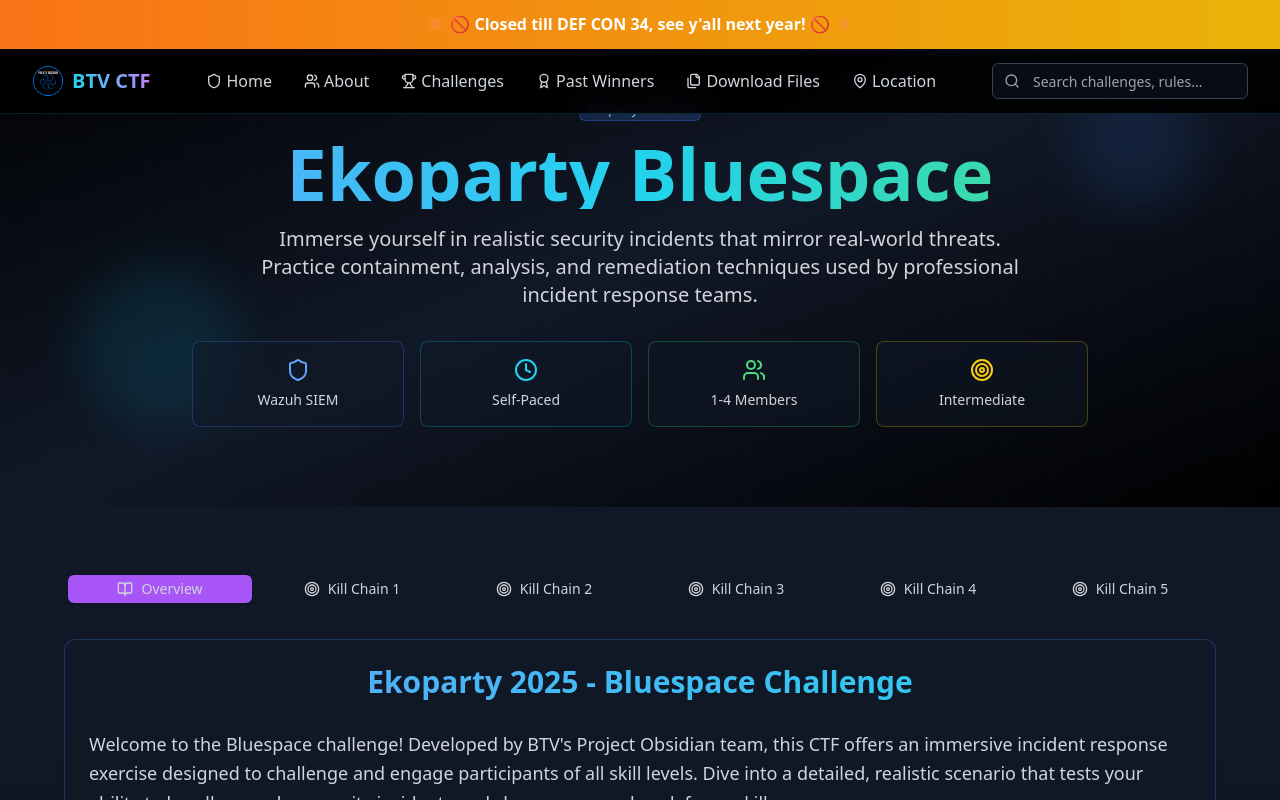
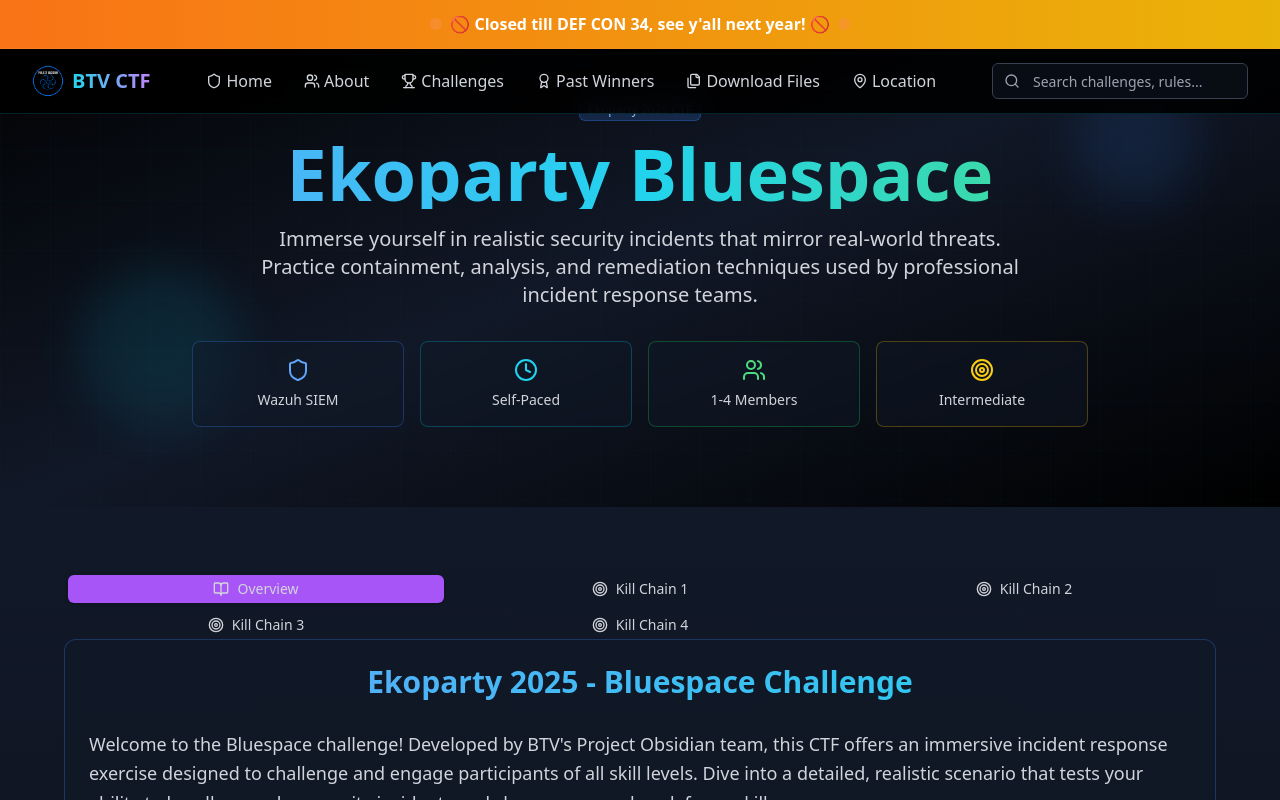
Before and after one commit to blueteamvillage/ctf-dot-blueteamvillage-dot-org-dc33, a Next.js app: page /challenges/ekoparty-2025-bluespace in a window 1280 px wide. Shown: the top 800 px of the page. Built offline with nearby package versions, Linux system fonts and the light colour scheme.

Commit message:
Update kill chain for ekoparty

```diff
--- a/app/challenges/ekoparty-2025-bluespace/page.tsx
+++ b/app/challenges/ekoparty-2025-bluespace/page.tsx
@@ -5,7 +5,7 @@
 import { Footer } from "@/components/footer"
 import { Card, CardContent, CardHeader, CardTitle } from "@/components/ui/card"
 import { Badge } from "@/components/ui/badge"
-import { EkopartyTabs, OverviewContent, InstallationSteps } from "@/components/ekoparty-tabs"
+import { ekoPartyKillChains, OverviewContent, InstallationSteps } from "@/components/ekoparty-tabs"
 import { KillChainTabs, projectObsidianKillChains } from "@/components/kill-chain-tabs"
 import {
   Shield,
@@ -76,7 +76,7 @@
       <section className="py-16 px-4 bg-gradient-to-b from-gray-900 to-black">
         <div className="max-w-6xl mx-auto">
           {/* Kill Chain Tabs */}
-          <KillChainTabs killChains={projectObsidianKillChains} />
+          <KillChainTabs killChains={ekoPartyKillChains} />
 
           {/* Introduction */}
           <Card className="bg-gray-900/50 border-blue-500/30 mb-16">
--- a/components/ekoparty-tabs.tsx
+++ b/components/ekoparty-tabs.tsx
@@ -20,6 +20,17 @@
   color: string
   description: string
 }
+
+interface EkopartyData {
+  id: string
+  title: string
+  description: string
+  color: string
+  focusAreas: string[]
+  challenges: string[]
+  skillsDeveloped: string[]
+}
+
 
 interface EkopartyTabsProps {
   children: React.ReactNode
@@ -494,3 +505,103 @@
     </div>
   )
 }
+
+// Predefined kill chain data for Project Obsidian
+export const ekoPartyKillChains: EkopartyData[] = [
+  {
+    id: "killchain1",
+    title: "Kill Chain 1",
+    description: "Uncover an adversary's full compromise of multiple Windows workstations. Investigate the adversary's activities from reconnaissance to credential theft, persistence, and privilege escalation while defenders trace their steps through forensic artifacts, browser activity, and Active Directory abuse.",
+    color: "red",
+    focusAreas: [
+      "Windows forensics",
+      "Browser artifact analysis",
+      "Active Directory investigation",
+      "Credential theft detection"
+    ],
+    challenges: [
+      "25+ challenges",
+      "Progressive difficulty",
+      "Real-world scenarios",
+      "Hands-on practice"
+    ],
+    skillsDeveloped: [
+      "Incident response",
+      "Digital forensics",
+      "Threat hunting",
+      "Analysis techniques"
+    ]
+  },
+  {
+    id: "killchain2",
+    title: "Kill Chain 2",
+    description: "Track a remote access trojan (RAT) enabled social engineering attack, uses phishing, RMM tools, and AD recon to compromise a user and explore lateral movement.",
+    color: "orange",
+    focusAreas: [
+      "RAT analysis",
+      "Social engineering detection",
+      "Phishing investigation",
+      "Lateral movement tracking"
+    ],
+    challenges: [
+      "20+ challenges",
+      "Network analysis",
+      "Malware reverse engineering",
+      "Behavioral analysis"
+    ],
+    skillsDeveloped: [
+      "Malware analysis",
+      "Network forensics",
+      "Threat intelligence",
+      "Incident containment"
+    ]
+  },
+  {
+    id: "killchain3",
+    title: "Kill Chain 3",
+    description: "Challenges players to investigate a web application attack targeting a vulnerable web application, where the adversary exploits vulnerabilities, all while evading detection across proxy headers and misaligned logs.",
+    color: "yellow",
+    focusAreas: [
+      "Web application security",
+      "Log analysis",
+      "Proxy investigation",
+      "Vulnerability assessment"
+    ],
+    challenges: [
+      "15+ challenges",
+      "Web exploitation",
+      "Detection evasion",
+      "Advanced persistence"
+    ],
+    skillsDeveloped: [
+      "Web security",
+      "Log correlation",
+      "Attack detection",
+      "Security monitoring"
+    ]
+  },
+  {
+    id: "killchain4",
+    title: "Kill Chain 4",
+    description: "Follows a convincing phishing attack that tricks a corporate employee into opening a malicious attachment, triggering macro-based malware, persistence via scheduled tasks, DNS tunneling, and stealthy exfiltration. Challenging defenders to trace every log cleared, service modified, and file exfiltrated in the wake of the compromise.",
+    color: "green",
+    focusAreas: [
+      "Phishing investigation",
+      "Macro malware analysis",
+      "DNS tunneling detection",
+      "Data exfiltration tracking"
+    ],
+    challenges: [
+      "16+ challenges",
+      "Advanced persistence",
+      "Covert communication",
+      "Evidence preservation"
+    ],
+    skillsDeveloped: [
+      "Advanced forensics",
+      "Threat hunting",
+      "Incident response",
+      "Evidence analysis"
+    ]
+  }
+]
```
